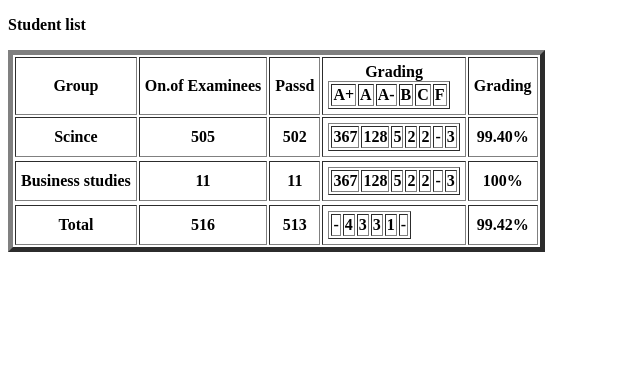
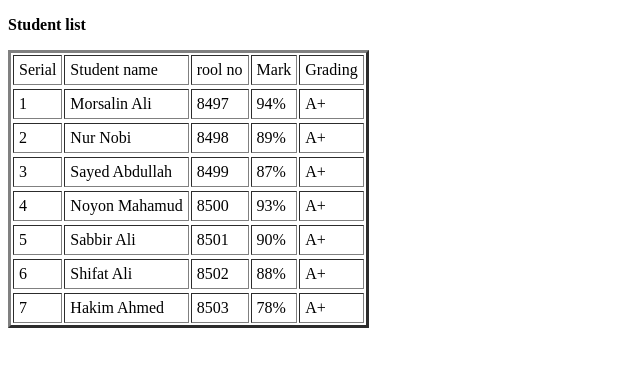
Before and after one commit to Morsalinali/Home-work, a plain HTML site: page index.html in a window 1280 px wide. Shown: the whole page, without its empty margins (0-640 px from the left). Drawn offline with Linux system fonts and the light colour scheme.

Commit message:
index.html

```diff
--- a/index.html
+++ b/index.html
@@ -7,69 +7,61 @@
   </title>
   </head>
 <body>
-  <table border="5" cellpadding="5"
+  <table border="3" cellpadding="5"
 
   </table>
     <Tr>
-      <th>Group</th>
-      <th>On.of Examinees</th>
-     <th>Passd</th>
-     <th>Grading <table border="1">
+      <td>Serial</td>
+      <td>Student name</td>
+      <td>rool no</td>
+      <td>Mark</td>
+      <td>Grading</td>
       <tr>
-      <th>A+</th>
-      <th>A</th>
-      <th>A-</th>
-      <th>B</th>
-      <th>C</th>
-      <th>F</th>
-      </table></th>
-     <th>Grading</th>
+      <tr>
+        <td>1</td>
+        <td>Morsalin Ali </td>
+        <td>8497</td>
+        <td>94%</td>
+        <td>A+</td>
+        <tr>
+        </tr>
+      <td>2</td>
+      <td>Nur Nobi</td>
+      <td>8498</td>
+      <td>89%</td>
+      <td>A+</td>
+      <tr>
       </tr>
-       <th>Scince</th>
-       <th>505</th>
-       <th>502</th>
-       <th><table border="1">
-         <tr>
-         <th>367</th>
-         <TH>128</TH>
-         <th>5</th>
-         <th>2</th>
-        <th>2</th>
-        <th>-</th>
-        <th>3</th>
-         </tr>
-       </table></th>
-       <th>99.40%</th>
+      <td>3</td>
+      <td>Sayed Abdullah</td>
+      <td>8499</td>
+      <td>87%</td>
+      <td>A+</td>
+      <tr>
+      </tr>
+      <td>4</td>
+      <td>Noyon Mahamud</td>
+      <td>8500</td>
+      <td>93%</td>
+      <td>A+</td>
+      <tr>
+      </tr>
+      <td>5</td>
+      <td>Sabbir Ali</td>
+      <td>8501</td>
+      <td>90%</td>
+      <td>A+</td>
+      <tr>
+      </tr>
+       <td>6</td>
+       <td>Shifat Ali</td>
+       <td>8502</td>
+       <td>88%</td>
+       <td>A+</td>
        <tr>
        </tr>
-
-       <th>Business studies</th>
-       <th>11</th>
-       <th>11</th>
-       <th><table border="1">
-         <tr>
-         <th>367</th>
-         <TH>128</TH>
-         <th>5</th>
-         <th>2</th>
-        <th>2</th>
-        <th>-</th>
-        <th>3</th>
-         </tr>
-       </table></th>
-       <th>100%</th>
-       <tr>
-       </tr>
-       <th>Total</th>
-       <th>516</th>
-       <th>513</th>
-       <th> <table border="1">
-       <th>-</th>
-       <th>4</th>
-       <th>3</th>
-       <th>3</th>
-       <th>1</th>
-       <th>-</th>
-       </table>
-       </th>
-       <th>99.42%</th>
+       <td>7</td>
+       <td>Hakim Ahmed</td>
+       <td>8503</td>
+       <td>78%</td>
+       <td>A+</td>
```
